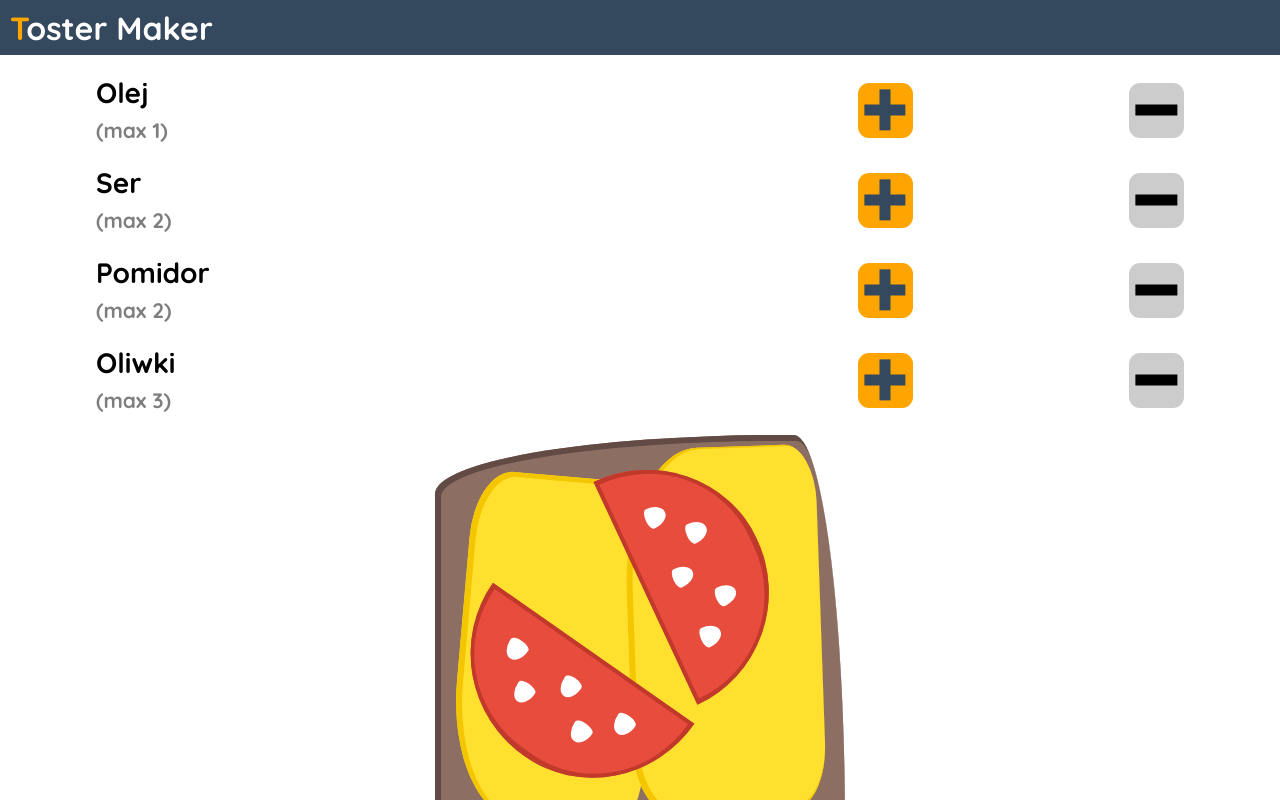
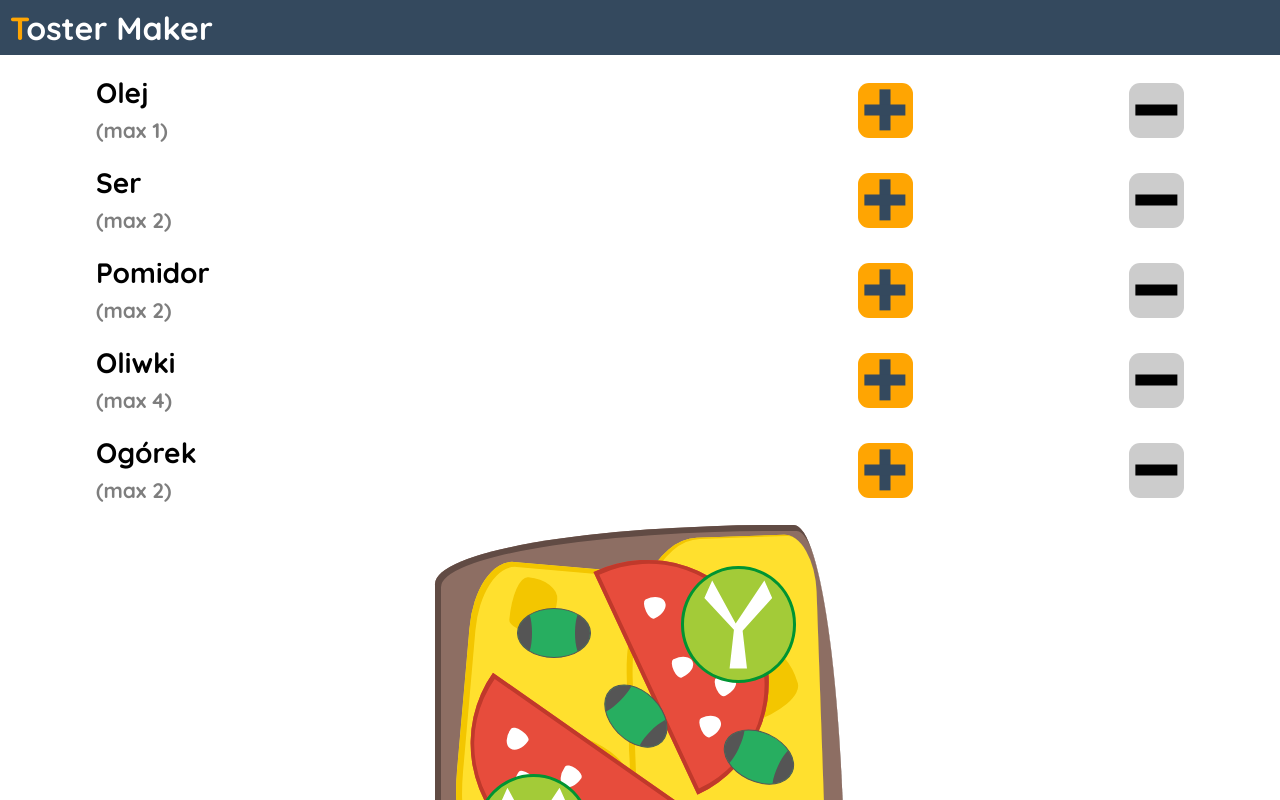
Before and after one commit to Iwaniukooo11/toster-app, a React app: page /builder in a window 1280 px wide. Shown: the top 800 px of the page. Built offline with nearby package versions, Linux system fonts and the light colour scheme.

Commit message:
add cucumber change some foodelements

```diff
--- a/public/index.html
+++ b/public/index.html
@@ -4,12 +4,12 @@
 <head>
   <meta charset="utf-8" />
   <link rel="shortcut icon" href="%PUBLIC_URL%/favicon.ico" />
-  <meta name="viewport" content="width=device-width, initial-scale=1" />
   <meta name="theme-color" content="#000000" />
+  <meta name='viewport' content='width=device-width, initial-scale=1.0, maximum-scale=1.0, user-scalable=0' />
   <link rel="manifest" href="%PUBLIC_URL%/manifest.json" />
   <link href="https://fonts.googleapis.com/css?family=Quicksand:400,700&display=swap" rel="stylesheet">
   <link rel="stylesheet" href="https://use.fontawesome.com/releases/v5.8.2/css/all.css"
-  integrity="sha384-oS3vJWv+0UjzBfQzYUhtDYW+Pj2yciDJxpsK1OYPAYjqT085Qq/1cq5FLXAZQ7Ay" crossorigin="anonymous">
+    integrity="sha384-oS3vJWv+0UjzBfQzYUhtDYW+Pj2yciDJxpsK1OYPAYjqT085Qq/1cq5FLXAZQ7Ay" crossorigin="anonymous">
   <title>Toster App</title>
 </head>
 
--- a/src/Components/AddRemover/Signs/Sign.module.scss
+++ b/src/Components/AddRemover/Signs/Sign.module.scss
@@ -22,7 +22,7 @@
     }
 
     &:active {
-        background-color: $color-orange-medium;
+        transform: scale(0.9);
     }
 
     @include makeSquare($sign-size);
--- a/src/Components/FoodElements/Cheese/Cheese.module.scss
+++ b/src/Components/FoodElements/Cheese/Cheese.module.scss
@@ -10,6 +10,26 @@
     font-size: 9px;
     box-shadow: inset 0.35em -0.20em 0 3px $color-yellow-dark;
 
+    &::after {
+        @include makePseudo;
+        width: 24%;
+        height: 16%;
+        background-color: $color-yellow-dark;
+        border-radius: 61% 39% 67% 33% / 20% 64% 36% 80%;
+        top: 80%;
+        left: 20%;
+    }
+
+    &::before {
+        @include makePseudo;
+        width: 32%;
+        height: 24%;
+        transform: rotate(75deg);
+        background-color: $color-yellow-dark;
+        border-radius: 61% 39% 67% 33% / 20% 64% 36% 80%;
+        top: 30%;
+        left: 50%;
+    }
 
     &1 {
         left: 6%;
--- /dev/null
+++ b/src/Components/FoodElements/Cucumber/Cucumber.js
@@ -0,0 +1,8 @@
+import React from 'react';
+import locStyles from './Cucumber.module.scss'
+
+const Cucumber = props => <div className={`${locStyles.Cucumber} ${locStyles['Cucumber' + props.num]}`}></div>
+
+
+
+export default Cucumber;
--- /dev/null
+++ b/src/Components/FoodElements/Cucumber/Cucumber.module.scss
@@ -0,0 +1,32 @@
+@import '../../../sass/variables';
+
+.Cucumber {
+    @include makeSquare(28%);
+    background-color: $color-cucumber-inside;
+    border: 3px solid $color-cucumber-outside;
+    position: absolute;
+    z-index: 5;
+    border-radius: 50%;
+    overflow: hidden;
+
+    &1 {
+        top: 60%;
+        left: 10%;
+    }
+
+    &2 {
+        top: 10%;
+        left: 60%;
+    }
+
+    &::after {
+        @include makePseudo;
+        transform: translate(-50%, -50%);
+
+        left: 50%;
+        top: 50%;
+        clip-path: polygon(47% 49%, 80% 0, 89% 20%, 55% 57%, 60% 100%, 40% 100%, 45% 56%, 11% 20%, 20% 0);
+        @include makeSquare(80%);
+        background-color: #fff;
+    }
+}
--- /dev/null
+++ b/src/Components/FoodElements/Olives/Olives.js
@@ -0,0 +1,6 @@
+import React from 'react';
+import locStyles from './Olives.module.scss'
+
+const Olives = props => <div className={`${locStyles.Olives} ${locStyles['Olives' + props.num]}`}></div>
+
+export default Olives
--- /dev/null
+++ b/src/Components/FoodElements/Olives/Olives.module.scss
@@ -0,0 +1,57 @@
+@import '../../../sass/variables';
+
+.Olives {
+    position: absolute;
+    width: 18%;
+    height: 12%;
+    border-radius: 50%;
+    background-color: $color-green;
+    overflow: hidden;
+    z-index: 4;
+    border: 0.7px solid #555;
+
+    &::before {
+        @include makePseudo;
+        left: 0;
+        top: 0;
+        width: 20%;
+        height: 100%;
+        background-color: $color-grey-dark;
+        background-color: #555;
+        border-radius: 70%;
+    }
+
+    &::after {
+        @include makePseudo;
+        right: 0;
+        top: 0;
+        width: 20%;
+        height: 100%;
+        background-color: $color-grey-dark;
+        background-color: #555;
+        border-radius: 70%;
+    }
+
+    &1 {
+        top: 20%;
+        left: 20%;
+    }
+
+    &2 {
+        top: 40%;
+        left: 40%;
+        transform: rotate(45deg);
+    }
+
+    &3 {
+        top: 50%;
+        left: 70%;
+        transform: rotate(25deg);
+    }
+
+    &4 {
+        top: 80%;
+        left: 70%;
+        transform: rotate(195deg);
+    }
+}
--- a/src/Components/FoodElements/Tomato/Tomato.module.scss
+++ b/src/Components/FoodElements/Tomato/Tomato.module.scss
@@ -7,8 +7,6 @@
     box-shadow: inset 0px -1px 0px 5px $color-red-dark;
     border-radius: 50% 50% 49% 51% / 0% 0% 100% 100%;
     position: absolute;
-    // top: 0;
-    // left: 0;
     z-index: 3;
     display: flex;
     flex-wrap: wrap;
--- a/src/Containers/BuilderPage/AddRemoveWrap/AddRemoveWrap.js
+++ b/src/Containers/BuilderPage/AddRemoveWrap/AddRemoveWrap.js
@@ -7,14 +7,22 @@ import Bread from '../../../Components/FoodElements/Bread/Bread'
 import Oil from '../../../Components/FoodElements/Oil/Oil'
 import Cheese from '../../../Components/FoodElements/Cheese/Cheese'
 import Tomato from '../../../Components/FoodElements/Tomato/Tomato'
+import Olives from '../../../Components/FoodElements/Olives/Olives'
+import Cucumber from '../../../Components/FoodElements/Cucumber/Cucumber'
 
 const AddRemoveWrap = props => {
+    const addRemovers = [
+        { title: 'Olej', type: 'oil', max: 1 },
+        { title: 'Ser', type: 'cheese', max: 2 },
+        { title: 'Pomidor', type: 'tomato', max: 2 },
+        { title: 'Oliwki', type: 'olives', max: 4 },
+        { title: 'Ogórek', type: 'cucumber', max: 2 },
+    ]
+
     return (
         <div className={globStyles.AddRemoveWrap}>
-            <AddRemover title={'Olej'} {...props} ingrType={'oil'} max={1} />
-            <AddRemover title={'Ser'}  {...props} ingrType={'cheese'} max={2} />
-            <AddRemover title={'Pomidor'}  {...props} ingrType={'tomato'} max={2} />
-            <AddRemover title={'Oliwki'}  {...props} ingrType={'olives'} max={3} />
+            {addRemovers.map(obj => <AddRemover title={obj.title} key={obj.type} {...props} ingrType={obj.type} max={obj.max} />)}
+
             <div className={locStyles.Bread}>
                 <Bread breadStatus={true}
                     doneStyle={true}
@@ -22,10 +30,20 @@ const AddRemoveWrap = props => {
                     breadBig={true}
                 />
                 <Oil />
+
                 <Cheese num={1} />
                 <Cheese num={2} />
+
                 <Tomato num={1} />
                 <Tomato num={2} />
+
+                <Olives num={1} />
+                <Olives num={2} />
+                <Olives num={3} />
+                <Olives num={4} />
+
+                <Cucumber num={1} />
+                <Cucumber num={2} />
             </div>
         </div>
     );
--- a/src/Containers/BuilderPage/BuilderPage.js
+++ b/src/Containers/BuilderPage/BuilderPage.js
@@ -27,6 +27,7 @@ const mapStateToProps = state => {
             tomato: state.builderPage.tomato,
             cheese: state.builderPage.cheese,
             olives: state.builderPage.olives,
+            cucumber: state.builderPage.cucumber,
         }
     }
 }
--- a/src/sass/_variables.scss
+++ b/src/sass/_variables.scss
@@ -9,6 +9,10 @@ $color-orange-medium:#ffb613;
 $color-orange-dark:#e67e22;
 $color-red-light:#e74c3c;
 $color-red-dark:#c0392b;
+
+$color-green:#27ae60;
+$color-cucumber-outside:#009432;
+$color-cucumber-inside:#A3CB38;
 
 // $color-bread-start:#f39c12;
 $color-bread-start:$color-orange-light;
--- a/src/store/reducer.js
+++ b/src/store/reducer.js
@@ -9,7 +9,8 @@ const initialState = {
         oil: 0,
         cheese: 0,
         tomato: 0,
-        olives: 0
+        olives: 0,
+        cucumber: 0
     }
 }
 const reducer = (state = initialState, action) => {
```
